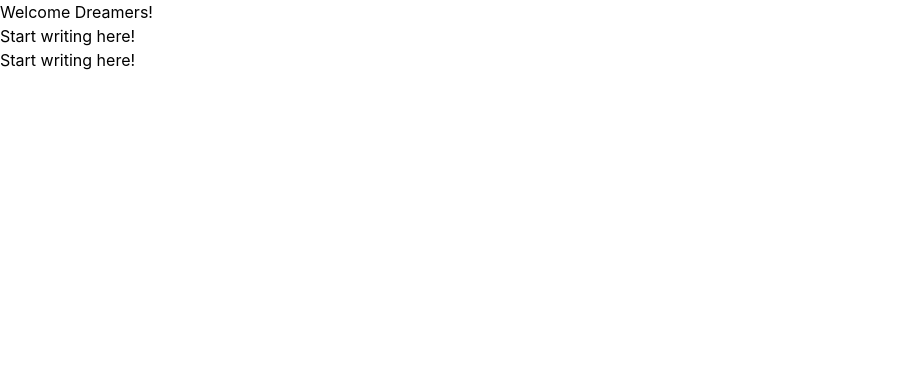
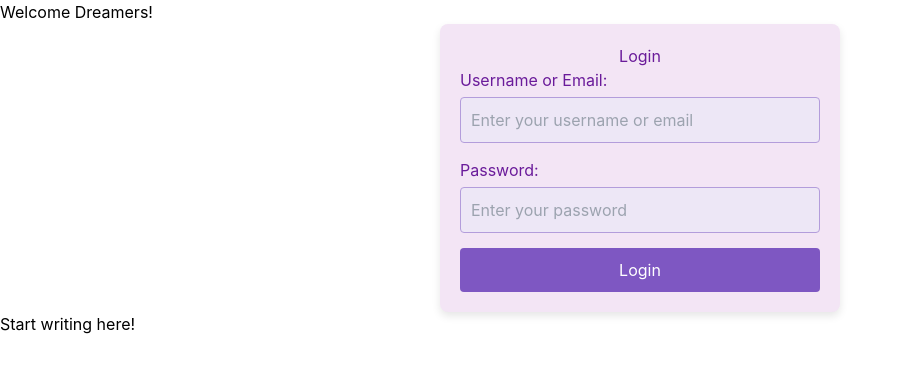
Before and after one commit to vishnukommuri326/Dreamers, a React (Create React App) app in the folder front-end/: page /login in a window 1280 px wide. Shown: the top 372 px of the page, without its empty margins (0-903 px from the left). Built offline with nearby package versions, Linux system fonts and the light colour scheme.

Commit message:
added basic login page

```diff
--- /dev/null
+++ b/front-end/src/assets/styles/login.css
@@ -0,0 +1,60 @@
+
+.login-container {
+    max-width: 400px;
+    margin: 0 auto;
+    padding: 20px;
+    background-color: #f3e5f5;
+    border-radius: 8px;
+    box-shadow: 0px 4px 8px rgba(0, 0, 0, 0.1);
+  }
+
+  .login-form {
+    display: flex;
+    flex-direction: column;
+  }
+
+  h1 {
+    color: #6a1b9a;
+    text-align: center;
+  }
+
+  .form-group {
+    margin-bottom: 15px;
+  }
+
+  label {
+    color: #6a1b9a;
+  }
+
+  input {
+    width: 100%;
+    padding: 10px;
+    margin-top: 5px;
+    border: 1px solid #b39ddb;
+    border-radius: 4px;
+    box-sizing: border-box;
+    background-color: #ede7f6;
+  }
+
+  input:focus {
+    outline: none;
+    border-color: #6a1b9a;
+  }
+
+  button.login-btn {
+    padding: 10px;
+    background-color: #7e57c2;
+    color: white;
+    border: none;
+    border-radius: 4px;
+    cursor: pointer;
+    font-size: 16px;
+  }
+
+  button.login-btn:hover {
+    background-color: #5e35b1;
+  }
+
+  button.login-btn:active {
+    background-color: #512da8;
+  }
--- a/front-end/src/pages/Login.js
+++ b/front-end/src/pages/Login.js
@@ -1,15 +1,51 @@
+import React, { useState } from 'react';
+import '../assets/styles/login.css';
 /**
- * A React component that represents a single page of the app.
- * Use this file to create new pages as needed
- * Don't forget to add the new route to App.js
+ * A React component that represents the login page of the app.
+ * This component includes input fields for username and password, and a submit button.
+ * @param {*} props Props passed down from the parent component
+ * @returns A login form in JSX form.
  */
 const Login = props => {
-    return (
-      <div>
-        <h1>Start writing here!</h1>
-      </div>
-    )
-  }
+  const [username, setUsername] = useState('');
+  const [password, setPassword] = useState('');
 
-  // make this component available to be imported into any other file
-  export default Login
+  const handleLogin = (event) => {
+    event.preventDefault();
+    console.log('Logging in with:', username, password);
+  };
+
+  return (
+    <div className="login-container">
+      <h1>Login</h1>
+      <form onSubmit={handleLogin} className="login-form">
+        <div className="form-group">
+          <label htmlFor="username">Username or Email:</label>
+          <input
+            type="text"
+            id="username"
+            value={username}
+            onChange={(e) => setUsername(e.target.value)}
+            placeholder="Enter your username or email"
+            required
+          />
+        </div>
+        <div className="form-group">
+          <label htmlFor="password">Password:</label>
+          <input
+            type="password"
+            id="password"
+            value={password}
+            onChange={(e) => setPassword(e.target.value)}
+            placeholder="Enter your password"
+            required
+          />
+        </div>
+        <button type="submit" className="login-btn">Login</button>
+      </form>
+    </div>
+  );
+};
+
+// make this component available to be imported into any other file
+export default Login;
```
